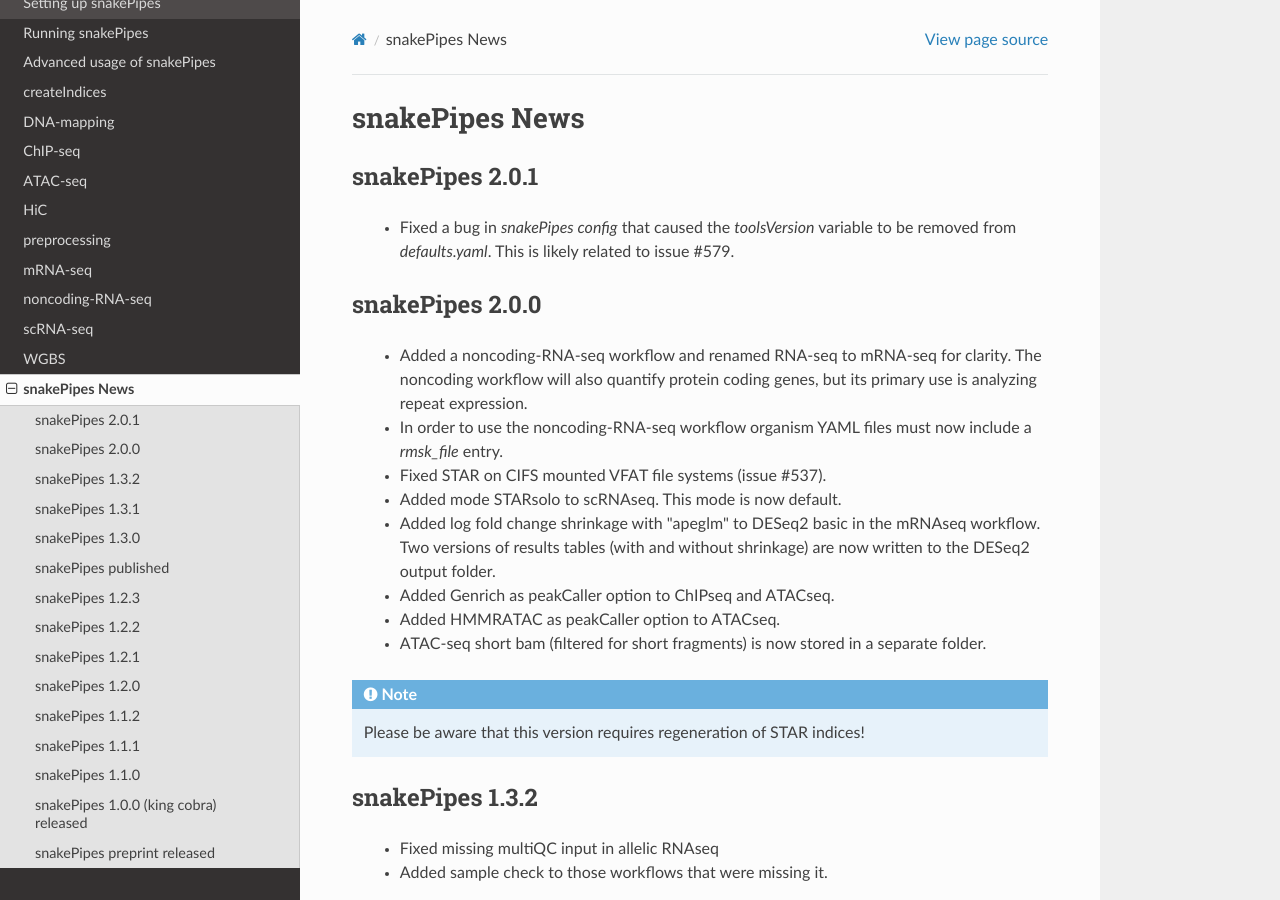
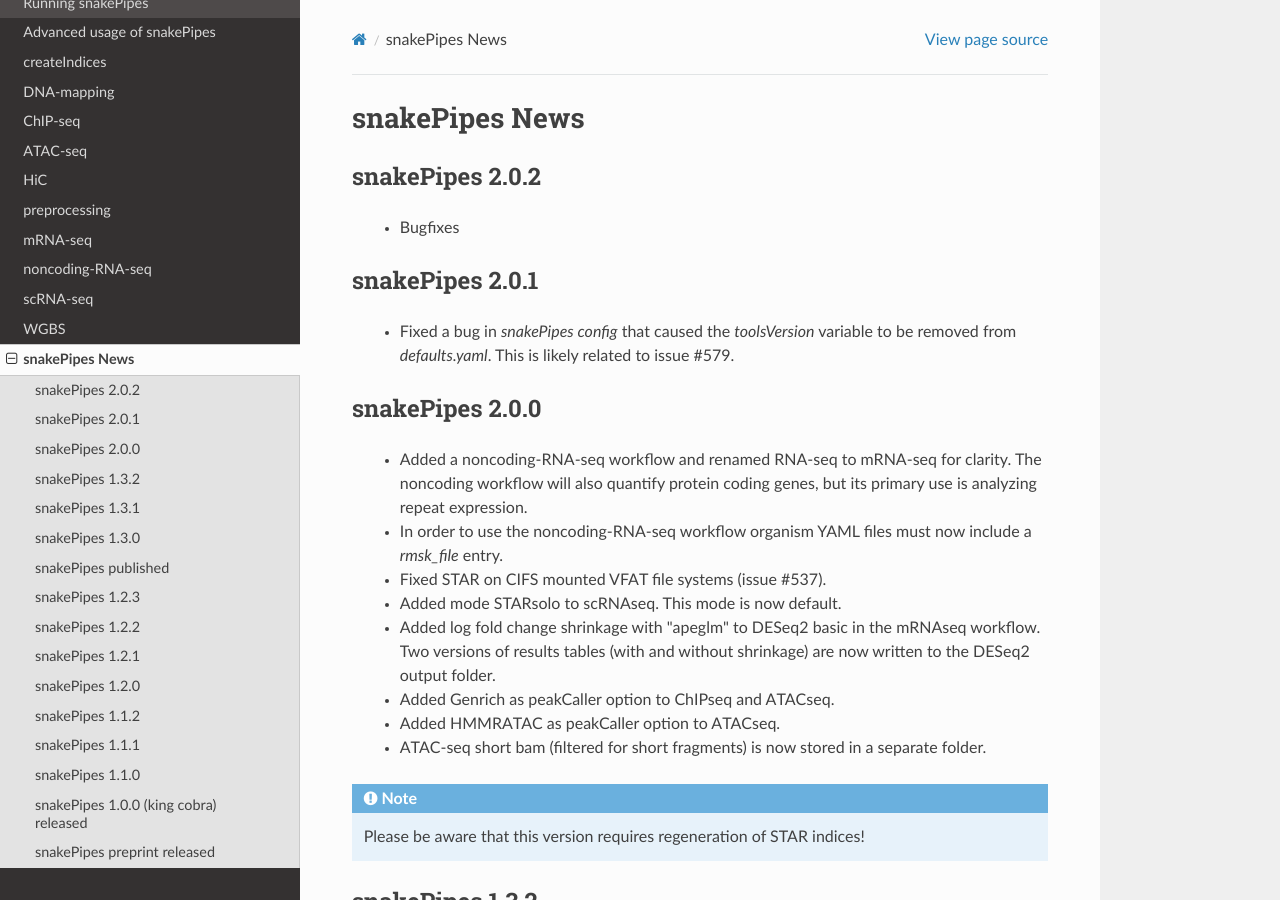
Before and after one commit to maxplanck-ie/snakepipes, a Sphinx documentation site: the page built from docs/content/News.rst, in a window 1280 px wide and 900 px high. Built offline with Sphinx 7.4.7 and the Read the Docs theme 2.0.0, drawn with Linux system fonts in a browser that asks for light colours.

Commit message:
bumped version to 2.0.2

```diff
--- a/docs/content/News.rst
+++ b/docs/content/News.rst
@@ -1,5 +1,10 @@
 snakePipes News
 ===============
+
+snakePipes 2.0.2
+----------------
+
+ * Bugfixes
 
 snakePipes 2.0.1
 ----------------
--- a/snakePipes/__init__.py
+++ b/snakePipes/__init__.py
@@ -1 +1 @@
-__version__ = '2.0.1'
+__version__ = '2.0.2'
```
Also changed, not shown: 1 other file.
